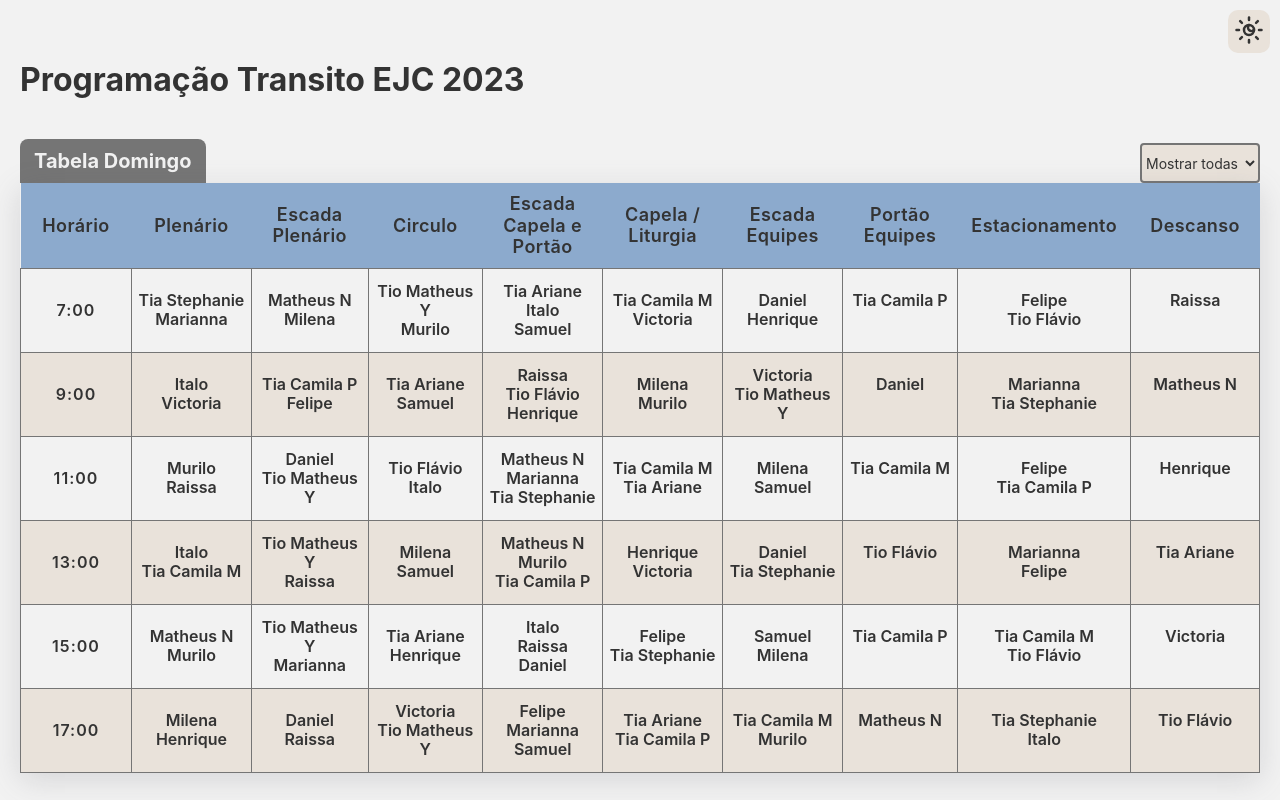
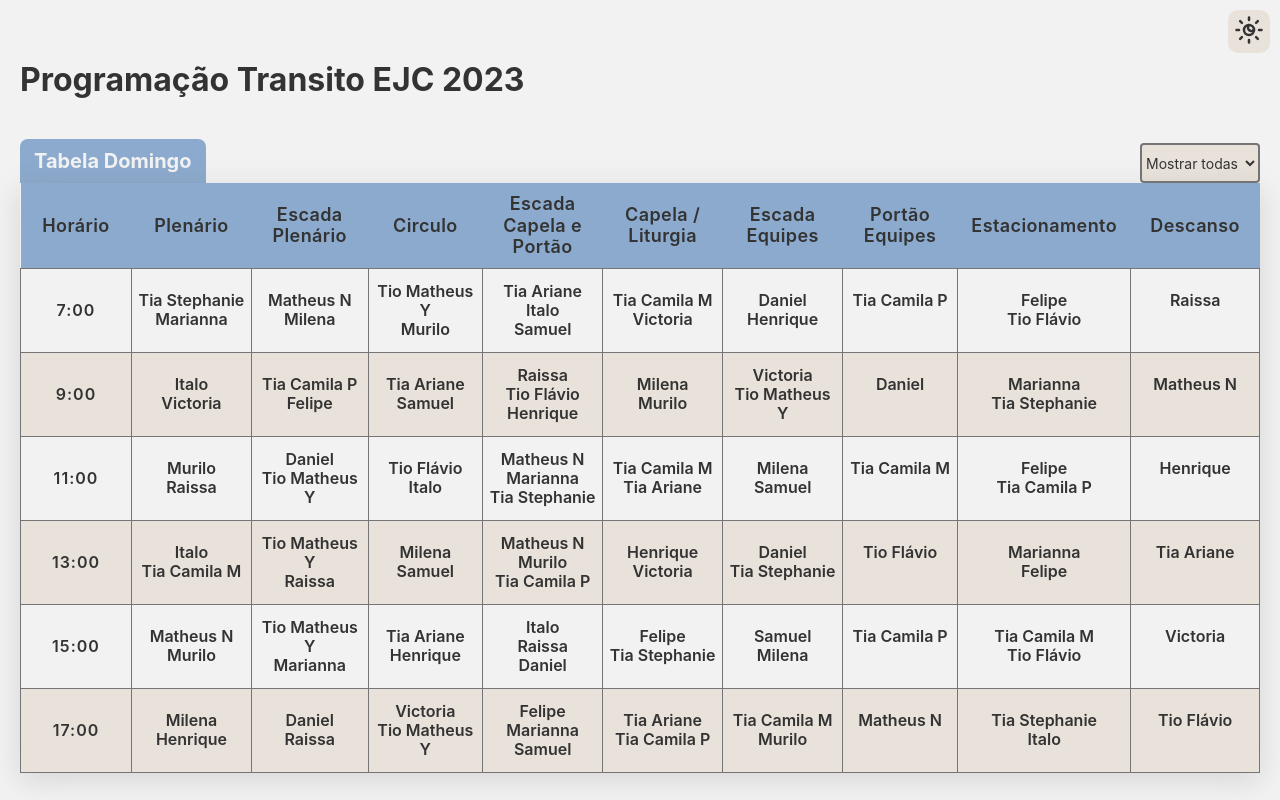
Before and after one commit to quilantera/tabela-transito, a React (Vite) app: page / in a window 1280 px wide. Built offline with nearby package versions, Linux system fonts and the light colour scheme.

Commit message:
arrumando o bug

```diff
--- a/src/App.tsx
+++ b/src/App.tsx
@@ -65,7 +65,7 @@ function App() {
 
       <div className='features-area'>
         <div className='button-area'>
-        <button className={day ==='sabado' ? 'dia selected' : 'dia'} onClick={()=>toggleTable('domingo')}>
+        <button className={'dia selected'} onClick={()=>toggleTable('domingo')}>
           <h2>Tabela Domingo</h2>
         </button>
 
```
